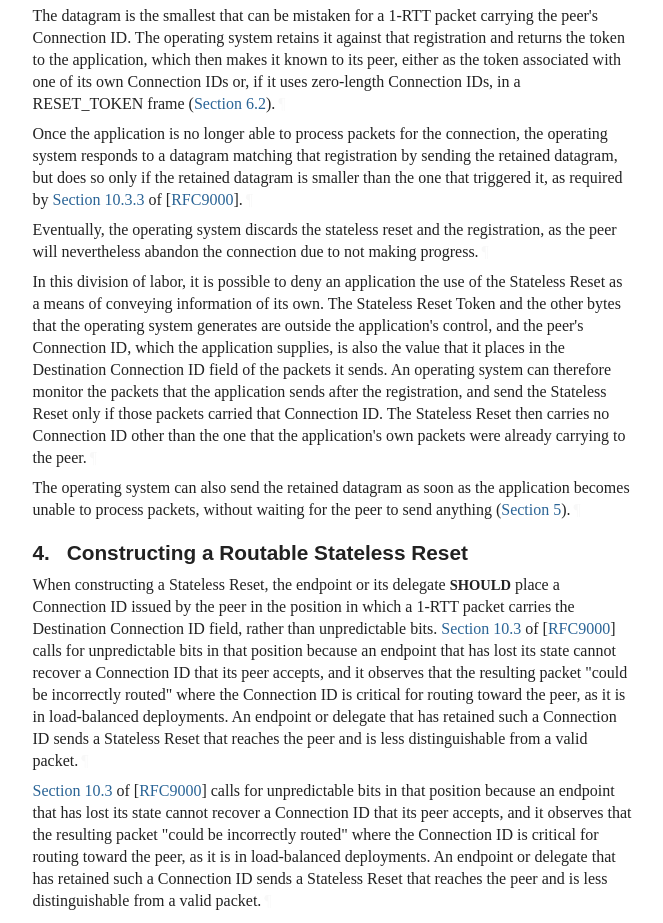
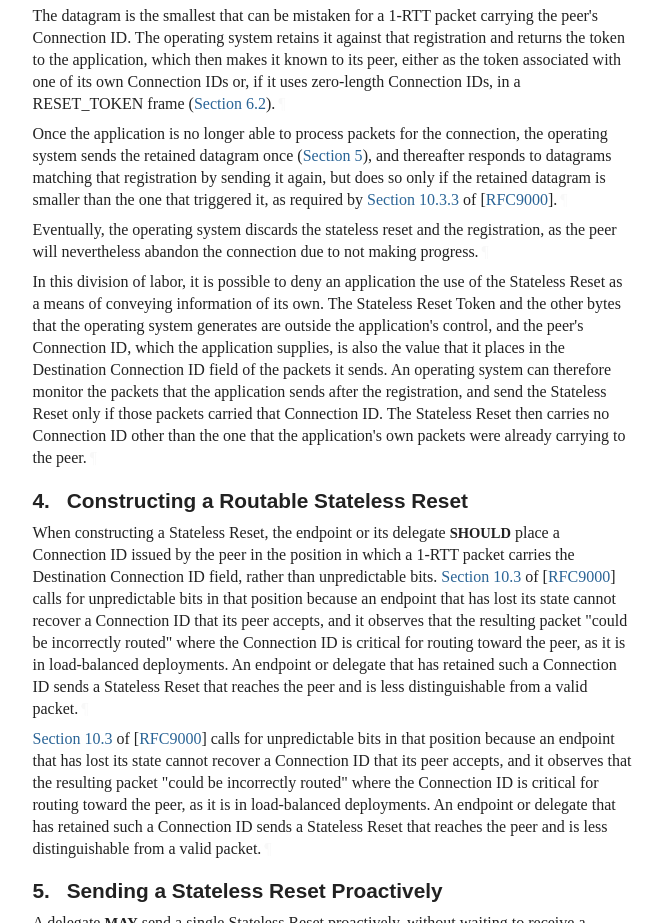
Before and after one commit to kazuho/draft-kazuho-quic-delegated-stateless-reset, a plain HTML site: page kazuho/delegation-is-the-core-topic/draft-kazuho-quic-reset-token-frame.html in a window 1280 px wide. Shown: the part 2863-3786 px from the top of the page, without its empty margins (92-755 px from the left). Drawn offline with Linux system fonts and the light colour scheme; a web font is replaced by a local one.

Commit message:
Script updating gh-pages from ffa2b75. [ci skip]

```diff
--- a/kazuho/delegation-is-the-core-topic/draft-kazuho-quic-reset-token-frame.html
+++ b/kazuho/delegation-is-the-core-topic/draft-kazuho-quic-reset-token-frame.html
@@ -1327,10 +1327,10 @@ either as the token associated with one of its own
 Connection IDs or, if it uses zero-length Connection IDs, in a
 RESET_TOKEN frame (<a href="#reset-token-frame" class="auto internal xref">Section 6.2</a>).<a href="#section-3.1-4" class="pilcrow">¶</a></p>
 <p id="section-3.1-5">Once the application is no longer able to process packets for the connection,
-the operating system responds to a datagram matching that registration by
-sending the retained datagram, but does so only if the retained datagram is
-smaller than the one that triggered it, as required by
-<span><a href="https://rfc-editor.org/rfc/rfc9000#section-10.3.3" class="relref">Section 10.3.3</a> of [<a href="#RFC9000" class="cite xref">RFC9000</a>]</span>.<a href="#section-3.1-5" class="pilcrow">¶</a></p>
+the operating system sends the retained datagram once (<a href="#proactive" class="auto internal xref">Section 5</a>), and
+thereafter responds to datagrams matching that registration by sending it again,
+but does so only if the retained datagram is smaller than the one that triggered
+it, as required by <span><a href="https://rfc-editor.org/rfc/rfc9000#section-10.3.3" class="relref">Section 10.3.3</a> of [<a href="#RFC9000" class="cite xref">RFC9000</a>]</span>.<a href="#section-3.1-5" class="pilcrow">¶</a></p>
 <p id="section-3.1-6">Eventually, the operating system discards the stateless reset and the
 registration, as the peer will nevertheless abandon the connection due to not
 making progress.<a href="#section-3.1-6" class="pilcrow">¶</a></p>
@@ -1344,9 +1344,6 @@ packets that the application sends after the registration, and send the
 Stateless Reset only if those packets carried that Connection ID. The
 Stateless Reset then carries no Connection ID other than the one that the
 application's own packets were already carrying to the peer.<a href="#section-3.1-7" class="pilcrow">¶</a></p>
-<p id="section-3.1-8">The operating system can also send the retained datagram as soon as the
-application becomes unable to process packets, without waiting for the peer to
-send anything (<a href="#proactive" class="auto internal xref">Section 5</a>).<a href="#section-3.1-8" class="pilcrow">¶</a></p>
 </section>
 </div>
 </section>
```
Also changed, not shown: kazuho/delegation-is-the-core-topic/draft-kazuho-quic-reset-token-frame.txt (+5 -8 lines).
